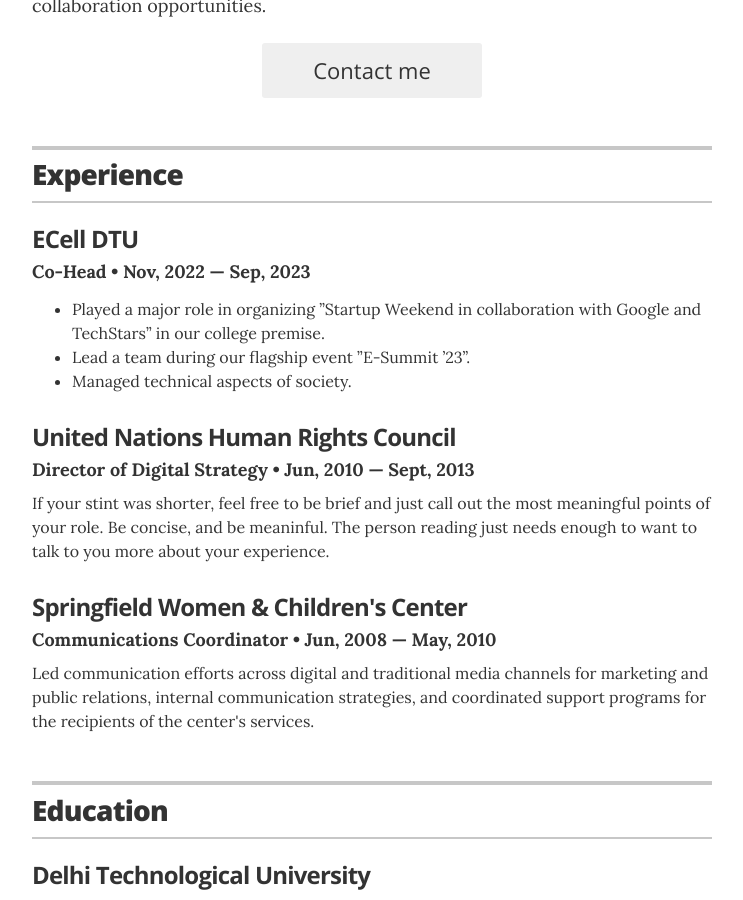
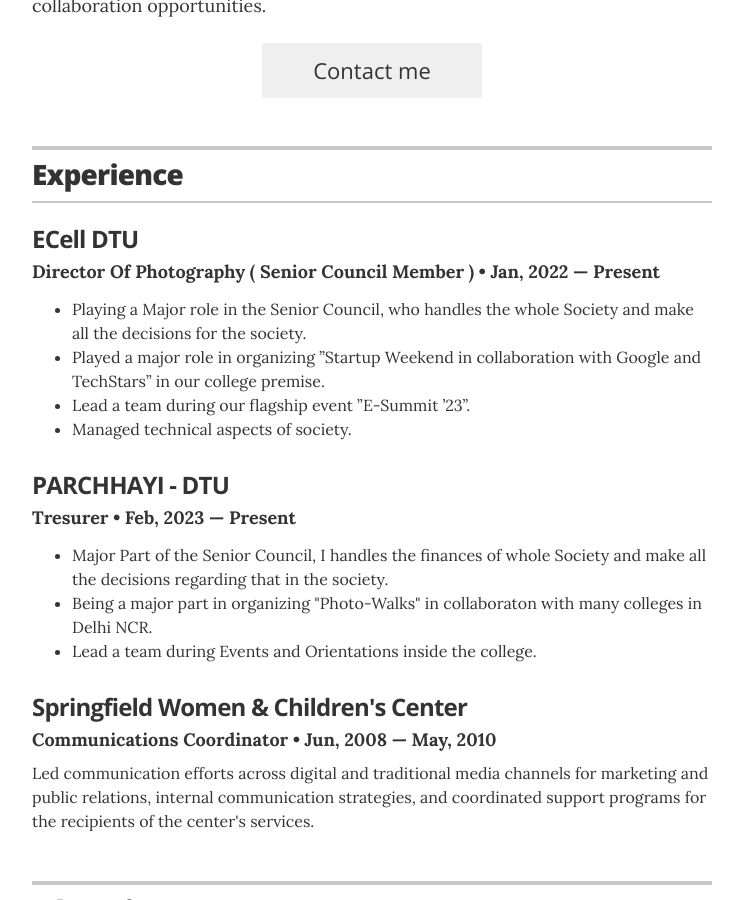
Before and after one commit to RishiAryan1201/resume, a Jekyll site: the page built from index.html, in a window 1280 px wide and 900 px high, scrolled down 537 px. Shown: the whole window, without its empty margins (268-1011 px from the left). Built offline with Jekyll 4.4.1, drawn with Linux system fonts in a browser that asks for light colours.

Commit message:
Update experience.yml

```diff
--- a/_data/experience.yml
+++ b/_data/experience.yml
@@ -2,17 +2,13 @@
 # VP of Global Communications
 - company: ECell DTU
   position: Director Of Photography ( Senior Council Member )
-  duration: Sep, 2023 &mdash; Present
-  summary: Playing a Major role in the Senior Council, who handles the whole Society and make all the decisions for the society.
-  position: Co-Head
-  duration: Nov, 2022 &mdash; Sep, 2023
-  summary: <ul class="resume-item-list"><li>Played a major role in organizing ”Startup Weekend in collaboration with Google and TechStars” in our college premise.</li><li>Lead a team during our flagship event ”E-Summit ’23”.</li><li>Managed technical aspects of society.</li></ul>
+  duration: Jan, 2022 &mdash; Present
+  summary: <ul class="resume-item-list"><li>Playing a Major role in the Senior Council, who handles the whole Society and make all the decisions for the society.</li><li>Played a major role in organizing ”Startup Weekend in collaboration with Google and TechStars” in our college premise.</li><li>Lead a team during our flagship event ”E-Summit ’23”.</li><li>Managed technical aspects of society.</li></ul>
 # Director of Digital Stratgy
-- company: United Nations Human Rights Council
-  position: Director of Digital Strategy
-  duration:  Jun, 2010 &mdash; Sept, 2013
-  summary: If your stint was shorter, feel free to be brief and just call out the most meaningful points of your role. Be concise, and be meaninful. The person reading just needs enough to want to talk to you more about your experience.
-
+- company: PARCHHAYI - DTU
+  position: Tresurer
+  duration:  Feb, 2023 &mdash; Present
+  summary: <ul class="resume-item-list"><li>Major Part of the Senior Council, I handles the finances of whole Society and make all the decisions regarding that in the society.</li><li>Being a major part in organizing "Photo-Walks" in collaboraton with many colleges in Delhi NCR.</li><li>Lead a team during Events and Orientations inside the college.</li></ul>
 
 # Communications Coordinator
 - company: Springfield Women & Children's Center
```
